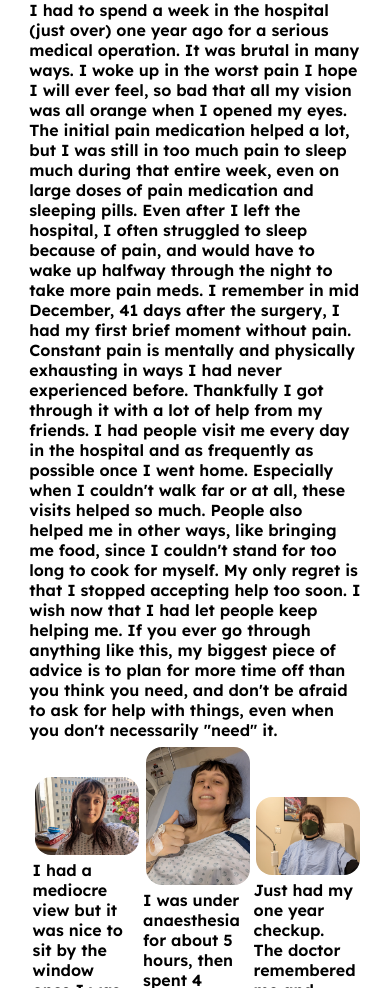
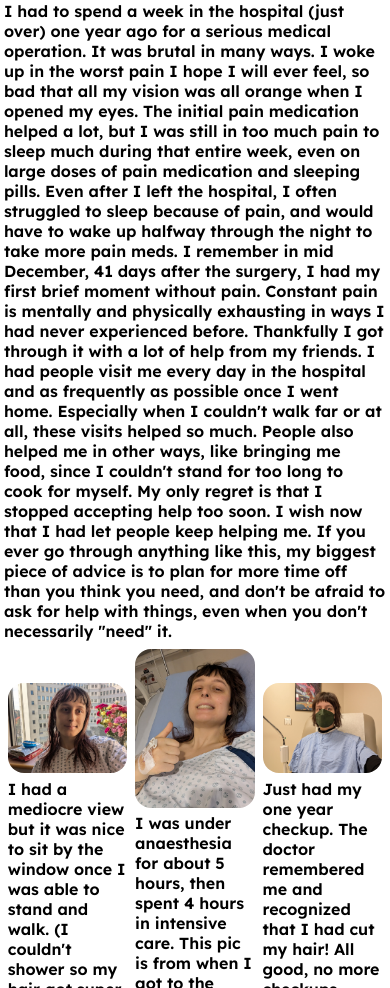
Before and after one commit to marasolen/recovery, a plain HTML site: page index.html in a window 390 px wide. Shown: the part 112-1100 px from the top of the page. Drawn offline with nearby package versions, Linux system fonts and the light colour scheme.

Commit message:
fixing spacing bugs

```diff
--- a/styles.css
+++ b/styles.css
@@ -78,7 +78,7 @@ p.caption {
 
 @media screen and (orientation: portrait) and (max-width: 1280px) {
     .column {
-        width: 80%;
+        width: 95%;
     }
 
     p {
@@ -87,7 +87,6 @@ p.caption {
 
     img {
         width: 80%;
-        margin-left: 10%;;
     }
 
     p.caption {
@@ -101,12 +100,11 @@ p.caption {
 
 @media screen and (orientation: portrait) and (max-width: 736px) {
     .column {
-        width: 85%;
+        width: 98%;
     }
 
     img {
         width: 95%;
-        margin-left: 2.5%;;
     }
 
     p.caption {
```
